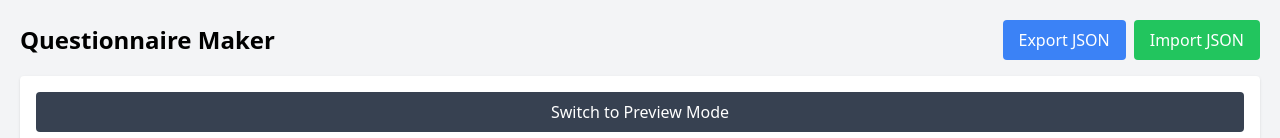
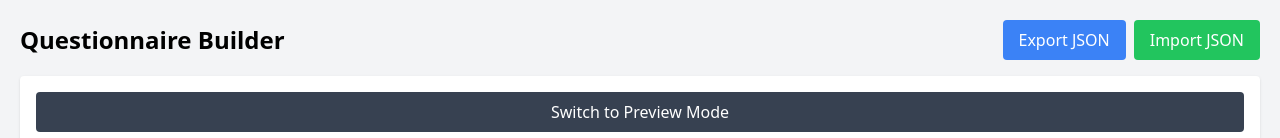
Before and after one commit to owenmeier/questionnaire-builder, a React (Vite) app: page / in a window 1280 px wide. Shown: the top 138 px of the page. Built offline with nearby package versions, Linux system fonts and the light colour scheme.

Commit message:
Update App.jsx

```diff
--- a/src/App.jsx
+++ b/src/App.jsx
@@ -31,7 +31,7 @@
     return (
         <div className="min-h-screen p-5 bg-gray-100">
             <div className="flex justify-between items-center mb-4">
-                <h1 className="text-2xl font-bold">Questionnaire Maker</h1>
+                <h1 className="text-2xl font-bold">Questionnaire Builder</h1>
                 <div className="flex gap-2">
                     <button
                         className="px-4 py-2 bg-blue-500 text-white rounded"
```
